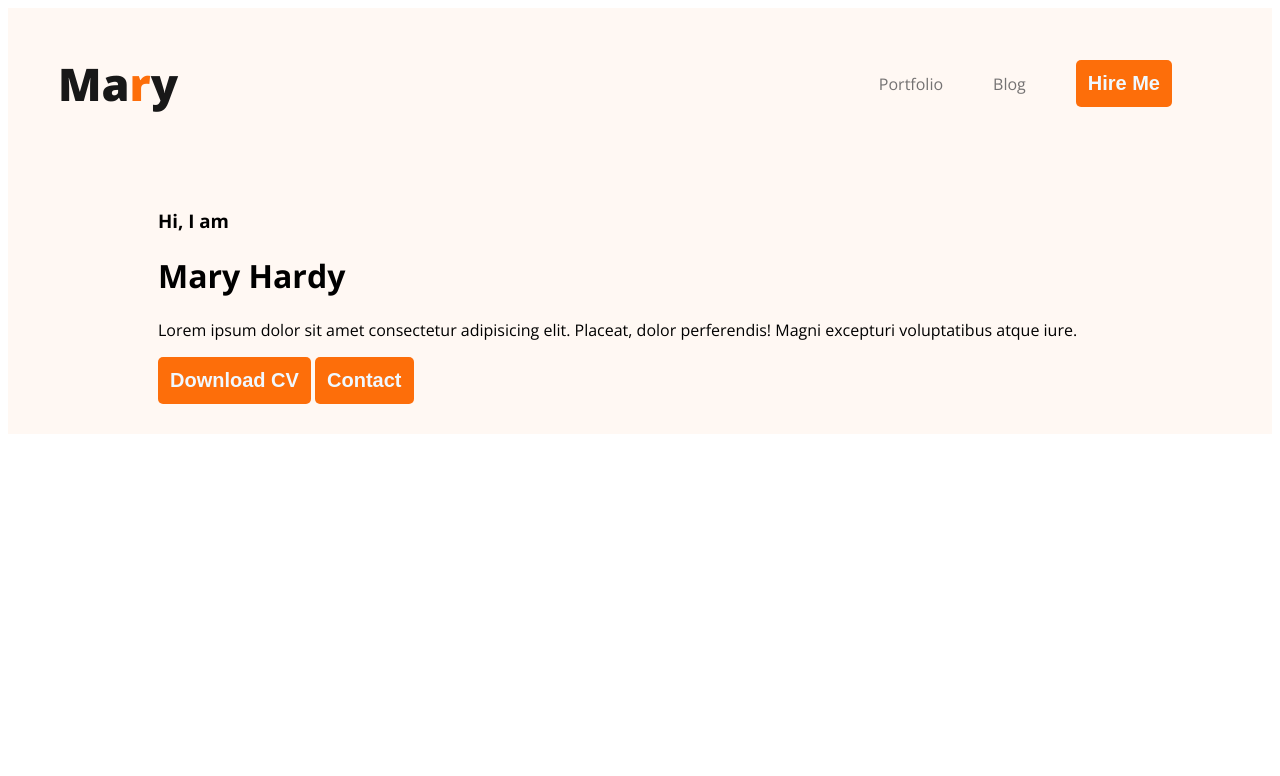
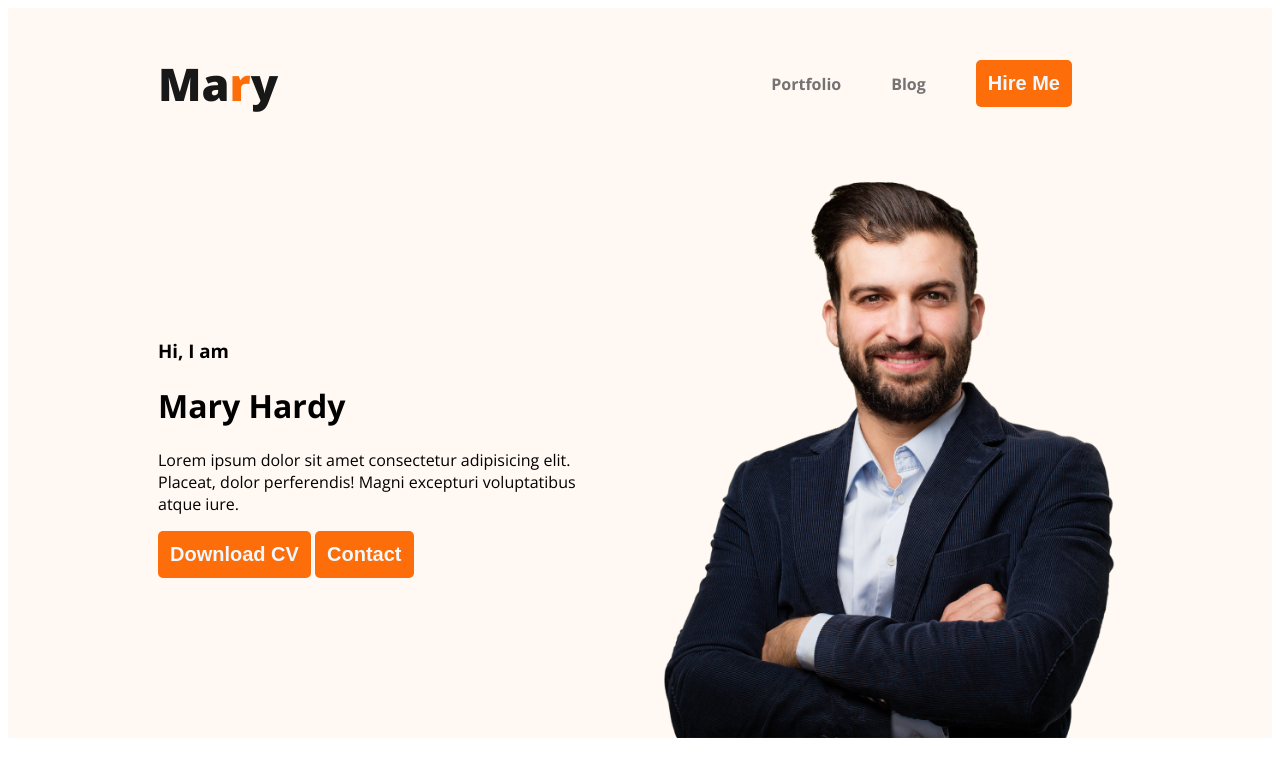
Before and after one commit to Nahiyan-bit/web-hardy, a plain HTML site: page index.html in a window 1280 px wide. Drawn offline with nearby package versions, Linux system fonts and the light colour scheme.

Commit message:
Working on banner

```diff
--- a/Styles/color.css
+++ b/Styles/color.css
@@ -8,7 +8,7 @@ body{
     border: 0;
     color: aliceblue;
     font-size: 20px;
-    font-weight: 700;
+    font-weight: 600;
     padding: 12px;
 }
 
@@ -17,7 +17,7 @@ nav{
     display: flex;
     justify-content: space-between;
     align-items: center;
-    margin: 0 50px;
+    margin: 0 150px;
 }
 .nav-title{
     color: #181818;
@@ -34,6 +34,7 @@ nav > ul{
 nav li{
     list-style: none;
     margin-right: 50px;
+    font-weight: bold;
 
 }
 nav a{
@@ -44,5 +45,10 @@ nav a{
     background-color: #FFF8F3;
 }
 .banner{
-    padding: 30px 30px 30px 150px;
+    padding: 0px 150px;
+    display: flex;
+    align-items: center;
 }
+.banner .pp{
+    width: 500px
+}
--- a/index.html
+++ b/index.html
@@ -27,6 +27,7 @@
                 <button class="btn-color">Download CV</button>
                 <button class="btn-color">Contact</button>
             </div>
+            <img class="pp" src="images/hardy.png" alt="">
         </div>
     </header>
     <main>
```
